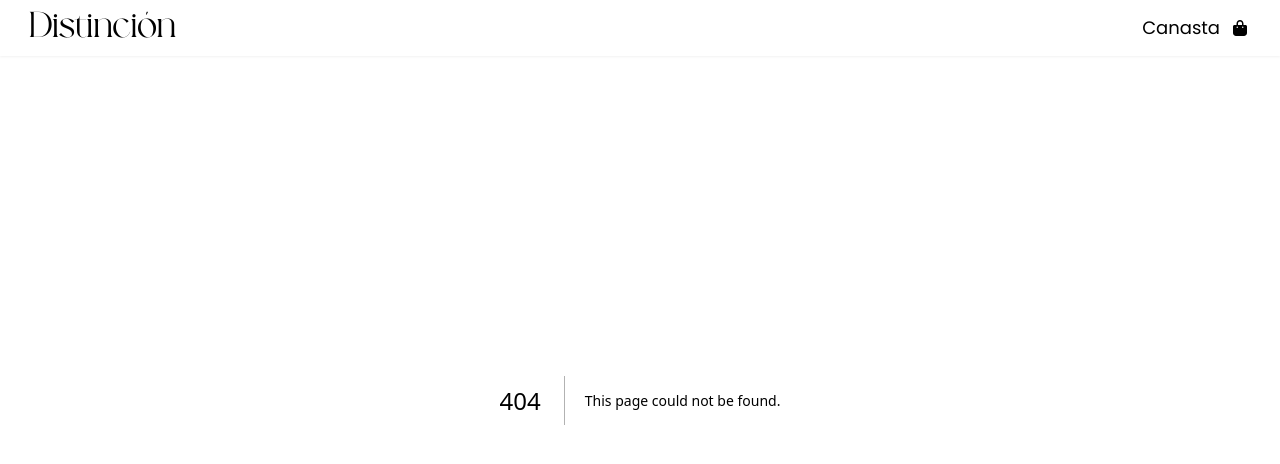
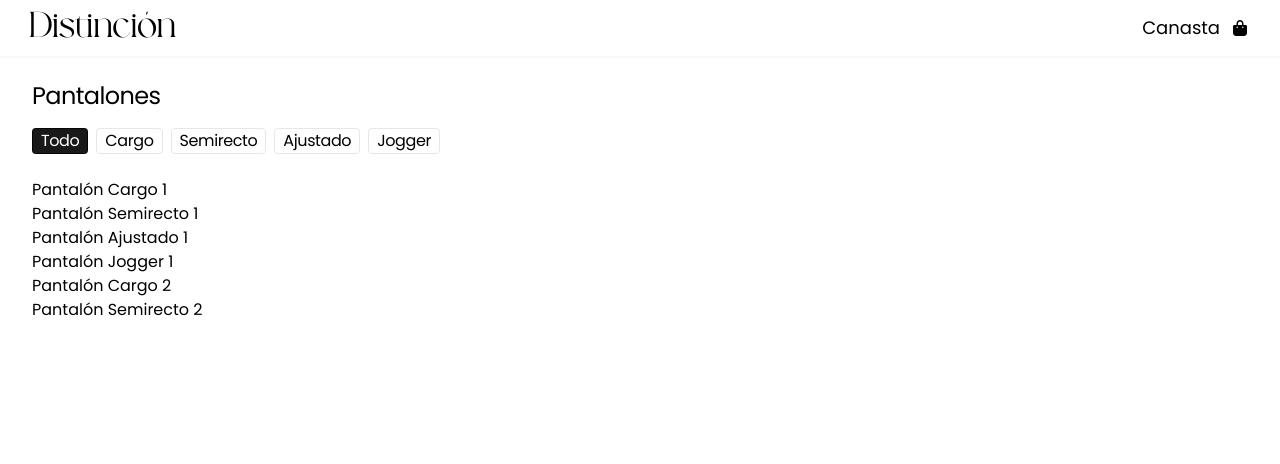
Before and after one commit to hayyrs66/distincion-ecommerce, a Next.js app: page /ropa in a window 1280 px wide. Before the commit this address had no page. Shown: the top 464 px of the page. Built offline with nearby package versions, Linux system fonts and the light colour scheme.

Commit message:
add pantalon page component with filtering options for categories

```diff
--- /dev/null
+++ b/src/app/ropa/page.jsx
@@ -0,0 +1,95 @@
+"use client";
+import { useState } from "react";
+
+export default function Page() {
+  // Datos de ejemplo para los pantalones
+  const pantalones = [
+    { id: 1, tipo: "Cargo", nombre: "Pantalón Cargo 1" },
+    { id: 2, tipo: "Semirecto", nombre: "Pantalón Semirecto 1" },
+    { id: 3, tipo: "Ajustado", nombre: "Pantalón Ajustado 1" },
+    { id: 4, tipo: "Jogger", nombre: "Pantalón Jogger 1" },
+    { id: 5, tipo: "Cargo", nombre: "Pantalón Cargo 2" },
+    { id: 6, tipo: "Semirecto", nombre: "Pantalón Semirecto 2" },
+    // Añadir más pantalones según sea necesario
+  ];
+
+  // Estado para la categoría seleccionada
+  const [categoriaSeleccionada, setCategoriaSeleccionada] = useState("Todo");
+
+  // Filtra los pantalones según la categoría seleccionada
+  const pantalonesFiltrados =
+    categoriaSeleccionada === "Todo"
+      ? pantalones
+      : pantalones.filter(
+          (pantalon) => pantalon.tipo === categoriaSeleccionada
+        );
+
+  return (
+    <section className="w-full h-full px-8 mt-20">
+      <h3 className="text-2xl font-normal tracking-tight">Pantalones</h3>
+      <div className="w-full mt-4 gap-2 flex items-center">
+        <button
+          className={`font-normal tracking-tight text-black border px-2 rounded-[4px] ${
+            categoriaSeleccionada === "Todo"
+              ? "bg-black/90 border-black/80 text-white"
+              : ""
+          }`}
+          onClick={() => setCategoriaSeleccionada("Todo")}
+        >
+          Todo
+        </button>
+        <button
+          className={`font-normal tracking-tight text-black border px-2 rounded-[4px] ${
+            categoriaSeleccionada === "Cargo"
+              ? "bg-black/90 border-black/80 text-white"
+              : ""
+          }`}
+          onClick={() => setCategoriaSeleccionada("Cargo")}
+        >
+          Cargo
+        </button>
+        <button
+          className={`font-normal tracking-tight text-black border px-2 rounded-[4px] ${
+            categoriaSeleccionada === "Semirecto"
+              ? "bg-black/90 border-black/80 text-white"
+              : ""
+          }`}
+          onClick={() => setCategoriaSeleccionada("Semirecto")}
+        >
+          Semirecto
+        </button>
+        <button
+          className={`font-normal tracking-tight text-black border px-2 rounded-[4px] ${
+            categoriaSeleccionada === "Ajustado"
+              ? "bg-black/90 border-black/80 text-white"
+              : ""
+          }`}
+          onClick={() => setCategoriaSeleccionada("Ajustado")}
+        >
+          Ajustado
+        </button>
+        <button
+          className={`font-normal tracking-tight text-black border px-2 rounded-[4px] ${
+            categoriaSeleccionada === "Jogger"
+              ? "bg-black/90 border-black/80 text-white"
+              : ""
+          }`}
+          onClick={() => setCategoriaSeleccionada("Jogger")}
+        >
+          Jogger
+        </button>
+      </div>
+
+      {/* Lista de pantalones filtrados */}
+      <div className="mt-6">
+        {pantalonesFiltrados.length > 0 ? (
+          pantalonesFiltrados.map((pantalon) => (
+            <div key={pantalon.id}>{pantalon.nombre}</div>
+          ))
+        ) : (
+          <p>No hay pantalones disponibles para esta categoría.</p>
+        )}
+      </div>
+    </section>
+  );
+}
```
